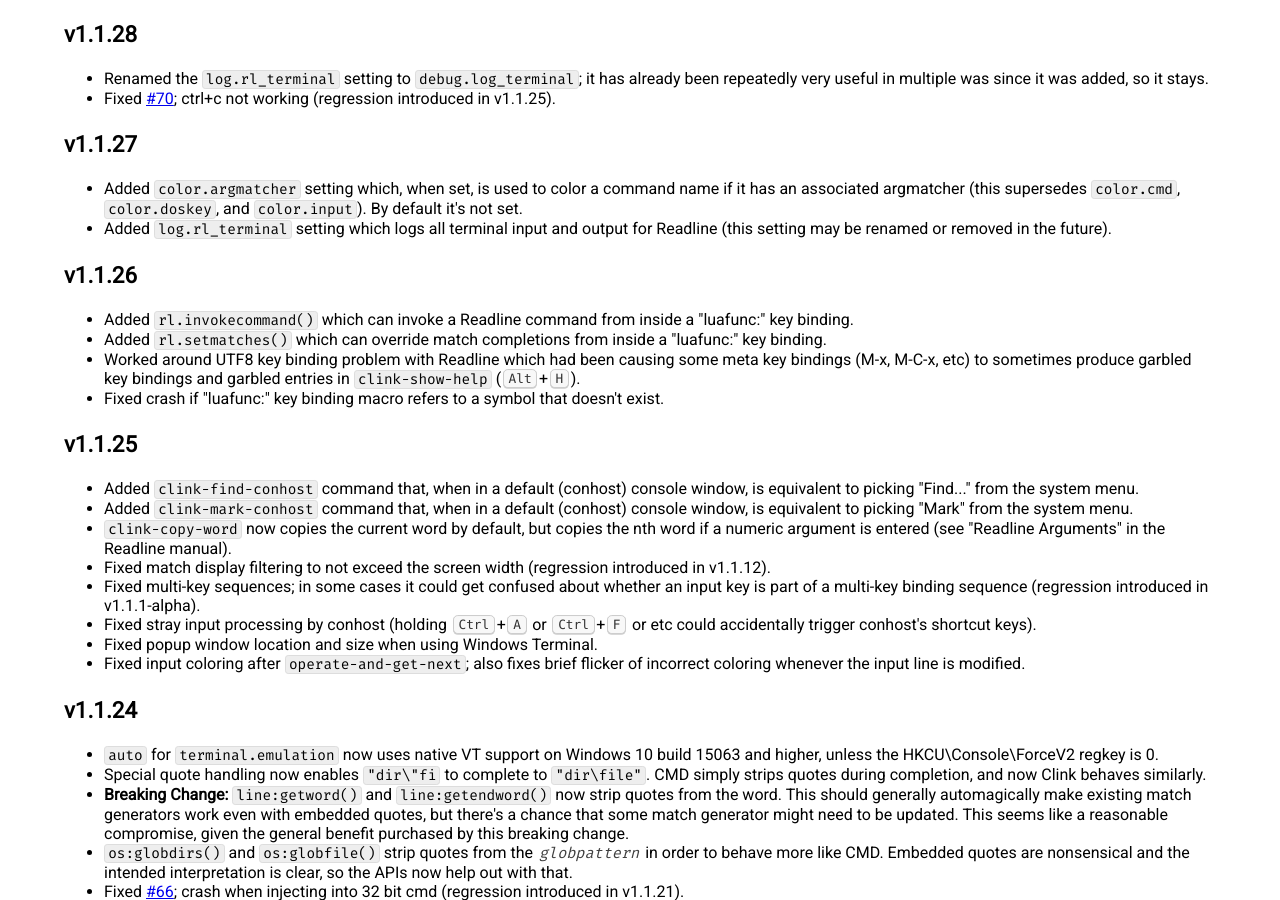
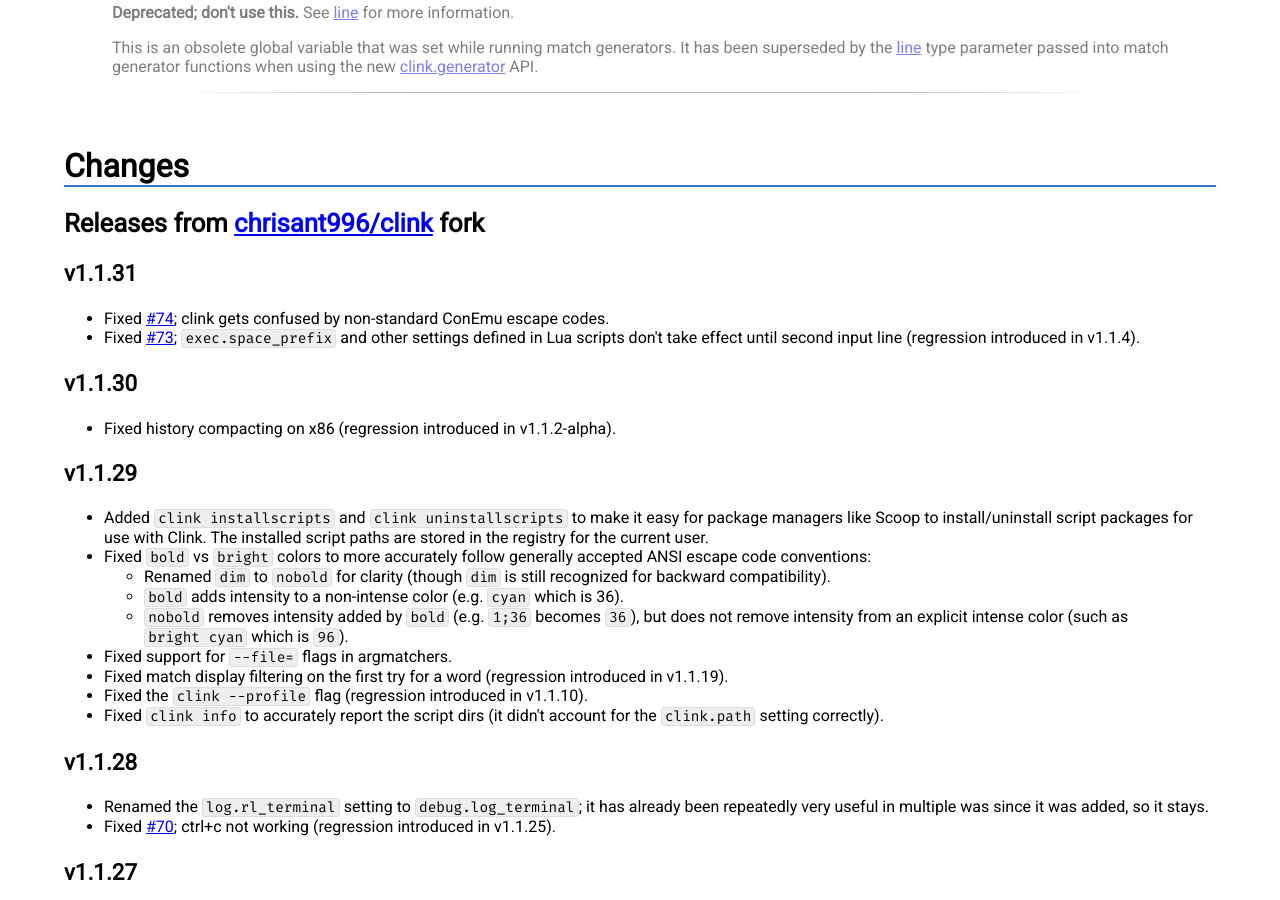
Before and after one commit to chrisant996/clink, a Jekyll site: the page clink.html, which Jekyll copies as it is, in a window 1280 px wide and 900 px high, scrolled down 43704 px. Built offline with Jekyll 4.4.1, drawn with Linux system fonts in a browser that asks for light colours; some web fonts are replaced; some of the changed text lies outside the part shown.

Commit message:
Update for v1.1.31

```diff
--- a/_config.yml
+++ b/_config.yml
@@ -1,6 +1,6 @@
 theme: jekyll-theme-cayman
 title: Clink
 github:
-  version: v1.1.30
-  download_url: https://github.com/chrisant996/clink/releases/download/v1.1.30/clink.1.1.30.6ee82d.zip
-  install_url:  https://github.com/chrisant996/clink/releases/download/v1.1.30/clink.1.1.30.6ee82d_setup.exe
+  version: v1.1.31
+  download_url: https://github.com/chrisant996/clink/releases/download/v1.1.31/clink.1.1.31.b086d5.zip
+  install_url:  https://github.com/chrisant996/clink/releases/download/v1.1.31/clink.1.1.31.b086d5_setup.exe
--- a/clink.html
+++ b/clink.html
@@ -3,7 +3,7 @@
 
 <!-- ----------------------------------------------------- -->
 <head>
-<title>Clink v1.1.28</title>
+<title>Clink v1.1.31</title>
 <style>
 @import url('https://fonts.googleapis.com/css2?family=Rambla:wght@400;700&family=Roboto&family=Fira+Mono&display=swap');
 html {
@@ -409,7 +409,7 @@
         </td>
         <td style="text-align:right">
             <div id="header">
-                <div id="title">Clink v1.1.28</div>
+                <div id="title">Clink v1.1.31</div>
                 <div id="url">
                     <a href="http://github.com/chrisant996/clink">
                         http://github.com/chrisant996/clink
@@ -780,7 +780,7 @@
 <p><code>[<span class="arg">attributes</span>] [<span class="arg">foreground_color</span>] [on [<span class="arg">background_color</span>]]</code></p>
 <p>Optional attributes (can be abbreviated to 3 letters):</p>
 <ul>
-<li><code>bold</code> or <code>dim</code> adds or removes brightness (high intensity) to the default foreground color (if the default color is bright white, then <code>dim</code> uses normal white).</li>
+<li><code>bold</code> or <code>nobold</code> adds or removes boldface (usually represented by forcing the color to use high intensity if it doesn&#39;t already).</li>
 <li><code>underline</code> or <code>nounderline</code> adds or removes an underline.</li>
 </ul>
 <p>Optional colors for <span class="arg">foreground_color</span> and <span class="arg">background_color</span> (can be abbreviated to 3 letters):</p>
@@ -843,6 +843,21 @@
 </p>
 
 <p>
+<dt>clink installscripts</dt>
+<dd>
+Adds a path to search for Lua scripts.<br/>
+The path is stored in the registry and applies to all installations of Clink, regardless where their config paths are, etc.  This is intended to make it easy for package managers like Scoop to be able to install (and uninstall) scripts for use with Clink.</br>
+See <code>clink installscripts --help</code> for more information.</dd>
+</p>
+
+<p>
+<dt>clink uninstallscripts</dt>
+<dd>
+Removes a path added by `clink installscripts`.</br>
+See <code>clink uninstallscripts --help</code> for more information.</dd>
+</p>
+
+<p>
 <dt>clink history</dt>
 <dd>
 Lists the command history.<br/>
@@ -1122,6 +1137,7 @@
 <li>All directories listed in the <code>clink.path</code> setting, separated by semicolons.</li>
 <li>If <code>clink.path</code> is not set, then the DLL directory and the profile directory are used (see <a href="#filelocations">File Locations</a> for info about the profile directory).</li>
 <li>All directories listed in the <code>%CLINK_PATH%</code> environment variable, separated by semicolons.</li>
+<li>All directories registered by the <code>clink installscripts</code> command.</li>
 </ol>
 <p>Lua scripts are loaded once and are only reloaded if forced because the scripts locations change, the <code>clink-reload</code> command is invoked (<kbd>Ctrl</kbd>+<kbd>X</kbd>,<kbd>Ctrl</kbd>+<kbd>R</kbd>), or the <code>lua.reload_scripts</code> setting changes (or is True).</p>
 <p>Run <code>clink info</code> to see the script paths for the current session.</p>
@@ -1500,9 +1516,10 @@
 
 <p/>
 
-<blockquote>
-<p><strong>Note:</strong>  Readline needs to be told which characters in the prompt are unprintable or invisible.  Clink automatically detects most ANSI escape codes and the BEL character (^G, audible bell) and surrounds them with <code>\001</code> (^A) and <code>\002</code> (^B) characters.  For any other unprintable characters, the <code>\001</code> and <code>\002</code> characters need to be added manually.  Otherwise Readline misinterprets the length of the prompt and can display the prompt and input line incorrectly in some cases (especially if the input line wraps onto a second line).</p>
-</blockquote>
+<a name="escapecodes"/>
+
+<h3 id="ansi-escape-codes-in-the-prompt-string">ANSI escape codes in the prompt string</h3>
+<p>Readline needs to be told which characters in the prompt are unprintable or invisible.  To help with that, Clink automatically detects most standard ANSI escape codes (and most of ConEmu&#39;s non-standard escape codes) and the BEL character (^G, audible bell) and surrounds them with <code>\001</code> (^A) and <code>\002</code> (^B) characters.  For any other unprintable characters, the <code>\001</code> and <code>\002</code> characters need to be added manually.  Otherwise Readline misinterprets the length of the prompt and can display the prompt and input line incorrectly in some cases (especially if the input line wraps onto a second line).</p>
 <h1 id="miscellaneous">Miscellaneous</h1>
 <a name="keybindings"/>
 
@@ -2385,6 +2402,29 @@
         <div class="section" id="changes">
 <h1 id="changes">Changes</h1>
 <h2 id="releases-from-chrisant996clink-fork">Releases from <a href="https://github.com/chrisant996/clink">chrisant996/clink</a> fork</h2>
+<h3 id="v1131">v1.1.31</h3>
+<ul>
+<li>Fixed <a href="https://github.com/chrisant996/clink/issues/74">#74</a>; clink gets confused by non-standard ConEmu escape codes.</li>
+<li>Fixed <a href="https://github.com/chrisant996/clink/issues/73">#73</a>; <code>exec.space_prefix</code> and other settings defined in Lua scripts don&#39;t take effect until second input line (regression introduced in v1.1.4).</li>
+</ul>
+<h3 id="v1130">v1.1.30</h3>
+<ul>
+<li>Fixed history compacting on x86 (regression introduced in v1.1.2-alpha).</li>
+</ul>
+<h3 id="v1129">v1.1.29</h3>
+<ul>
+<li>Added <code>clink installscripts</code> and <code>clink uninstallscripts</code> to make it easy for package managers like Scoop to install/uninstall script packages for use with Clink.  The installed script paths are stored in the registry for the current user.</li>
+<li>Fixed <code>bold</code> vs <code>bright</code> colors to more accurately follow generally accepted ANSI escape code conventions:<ul>
+<li>Renamed <code>dim</code> to <code>nobold</code> for clarity (though <code>dim</code> is still recognized for backward compatibility).</li>
+<li><code>bold</code> adds intensity to a non-intense color (e.g. <code>cyan</code> which is 36).</li>
+<li><code>nobold</code> removes intensity added by <code>bold</code> (e.g. <code>1;36</code> becomes <code>36</code>), but does not remove intensity from an explicit intense color (such as <code>bright cyan</code> which is <code>96</code>).</li>
+</ul>
+</li>
+<li>Fixed support for <code>--file=</code> flags in argmatchers.</li>
+<li>Fixed match display filtering on the first try for a word (regression introduced in v1.1.19).</li>
+<li>Fixed the <code>clink --profile</code> flag (regression introduced in v1.1.10).</li>
+<li>Fixed <code>clink info</code> to accurately report the script dirs (it didn&#39;t account for the <code>clink.path</code> setting correctly).</li>
+</ul>
 <h3 id="v1128">v1.1.28</h3>
 <ul>
 <li>Renamed the <code>log.rl_terminal</code> setting to <code>debug.log_terminal</code>; it has already been repeatedly very useful in multiple was since it was added, so it stays.</li>
```
